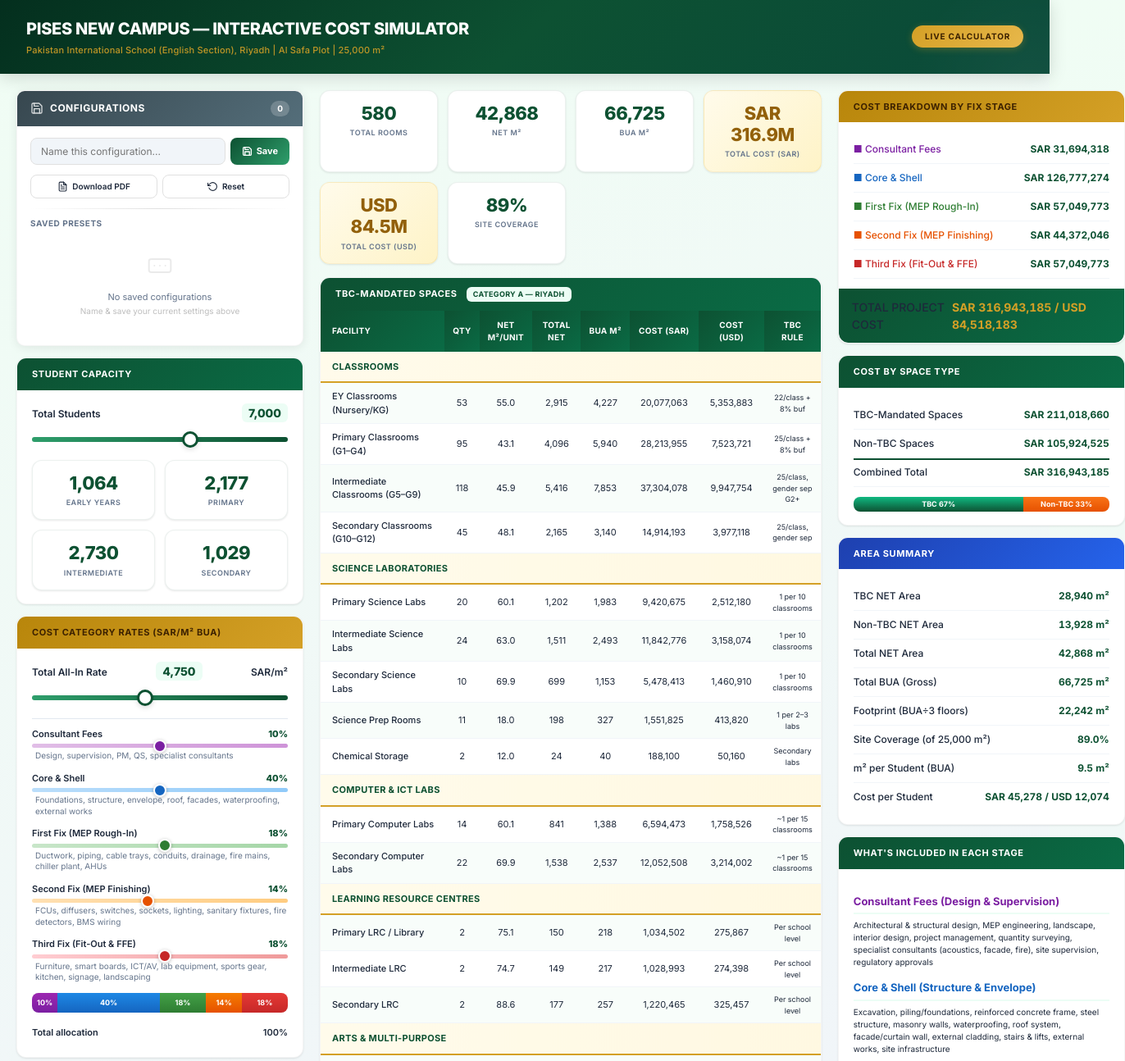
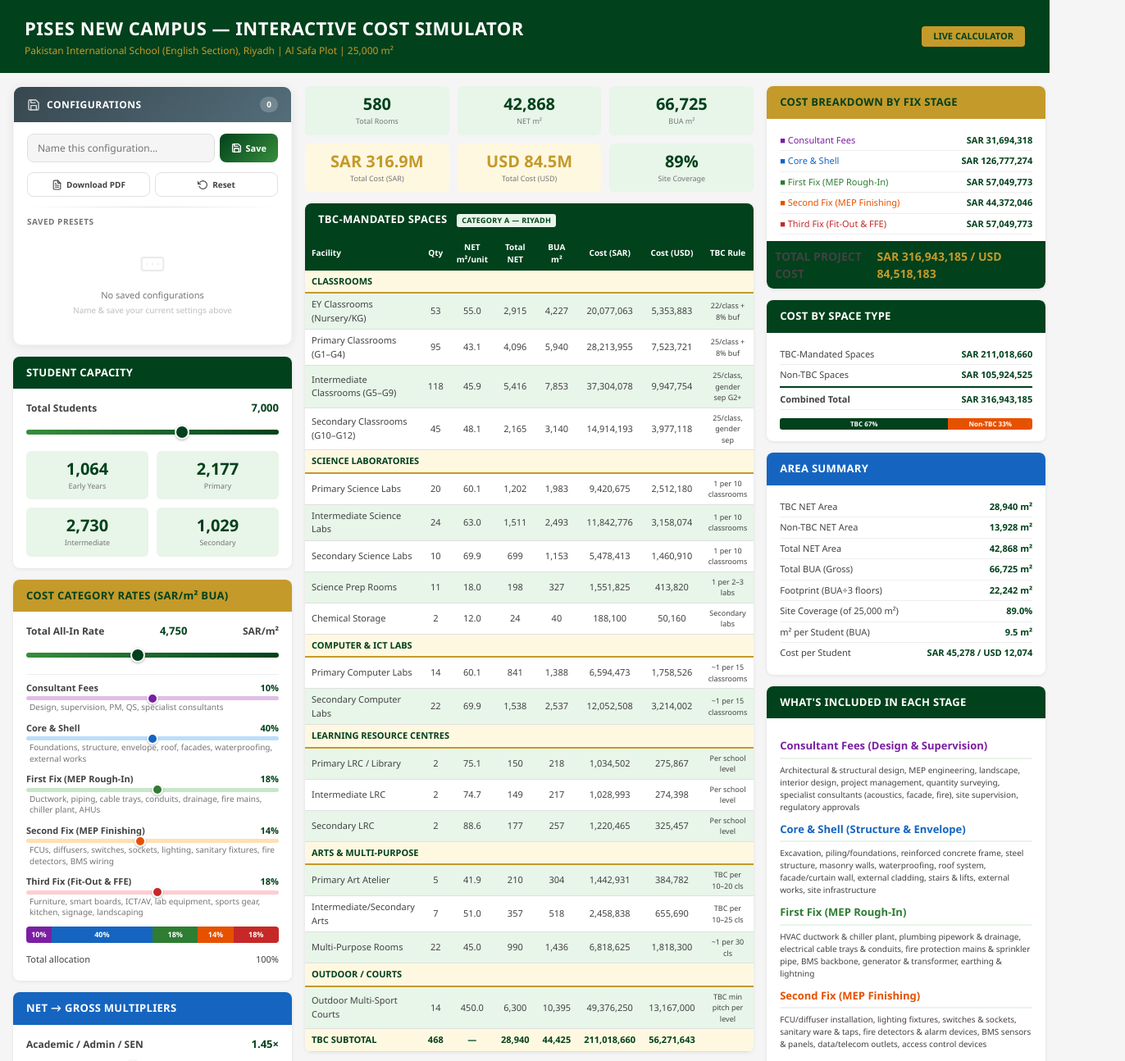
Before and after one commit to assadvirgo/landing-pages, a plain HTML site: page index.html in a window 1280 px wide. Shown: the top 1294 px of the page at 82% size, 1372 px wide, since content can reach past the window. Drawn offline with Linux system fonts and the light colour scheme.

Commit message:
Revert "feat: Complete visual facelift of pricing calculator"

```diff
--- a/index.html
+++ b/index.html
@@ -5,90 +5,53 @@
 <meta name="viewport" content="width=device-width, initial-scale=1.0">
 <title>PISES New Campus — Cost Simulator</title>
 <style>
-  @import url('https://fonts.googleapis.com/css2?family=Inter:wght@400;500;600;700;800&display=swap');
-
   :root {
-    --dk-green: #0D5132;
-    --md-green: #2E9E6B;
-    --lt-green: #ECFDF5;
-    --gold: #D4A026;
-    --lt-gold: #FFFBEB;
-    --dk-grey: #1E293B;
-    --md-grey: #64748B;
-    --lt-grey: #F1F5F9;
-    --border: #CBD5E1;
+    --dk-green: #01411C;
+    --md-green: #388E3C;
+    --lt-green: #E8F5E9;
+    --gold: #C49A2A;
+    --lt-gold: #FFF8E1;
+    --dk-grey: #424242;
+    --md-grey: #757575;
+    --lt-grey: #F5F5F5;
+    --border: #BDBDBD;
     --white: #FFFFFF;
-    --red: #DC2626;
-    --blue: #2563EB;
-    --radius: 12px;
-    --shadow-sm: 0 1px 2px rgba(0,0,0,0.04), 0 1px 3px rgba(0,0,0,0.06);
-    --shadow-md: 0 4px 6px rgba(0,0,0,0.04), 0 2px 4px rgba(0,0,0,0.06);
-    --shadow-lg: 0 10px 25px rgba(0,0,0,0.06), 0 4px 10px rgba(0,0,0,0.04);
-    --transition: 0.2s cubic-bezier(0.4, 0, 0.2, 1);
+    --red: #C62828;
+    --blue: #1565C0;
   }
 
   * { box-sizing: border-box; margin: 0; padding: 0; }
 
   body {
-    font-family: 'Inter', -apple-system, BlinkMacSystemFont, 'Segoe UI', Roboto, sans-serif;
-    background: linear-gradient(160deg, #F0FDF4 0%, #F1F5F9 40%, #EFF6FF 100%);
+    font-family: 'Segoe UI', 'Calibri', Arial, sans-serif;
+    background: var(--lt-grey);
     color: var(--dk-grey);
     line-height: 1.5;
-    min-height: 100vh;
-    -webkit-font-smoothing: antialiased;
   }
 
   /* ── HEADER ─────────────────────────────────────────── */
   .header {
-    background: linear-gradient(135deg, #042F1E 0%, var(--dk-green) 50%, #0A4A3A 100%);
+    background: var(--dk-green);
     color: var(--white);
-    padding: 20px 32px;
+    padding: 18px 30px;
     display: flex;
     justify-content: space-between;
     align-items: center;
-    box-shadow: 0 4px 20px rgba(0,0,0,0.15);
-    position: relative;
-    overflow: hidden;
-  }
-  .header::before {
-    content: '';
-    position: absolute;
-    top: -50%;
-    right: -10%;
-    width: 300px;
-    height: 300px;
-    background: radial-gradient(circle, rgba(255,255,255,0.04) 0%, transparent 70%);
-    border-radius: 50%;
-  }
-  .header h1 {
-    font-size: 20px;
-    font-weight: 800;
-    letter-spacing: -0.3px;
-    position: relative;
-  }
-  .header .sub {
-    color: var(--gold);
+  }
+  .header h1 { font-size: 22px; font-weight: 700; letter-spacing: 0.5px; }
+  .header .sub { color: var(--gold); font-size: 12px; margin-top: 2px; }
+  .header .badge {
+    background: var(--gold);
+    color: var(--dk-green);
+    padding: 4px 14px;
+    border-radius: 4px;
     font-size: 11px;
-    margin-top: 3px;
-    font-weight: 500;
-    letter-spacing: 0.2px;
-    opacity: 0.9;
-  }
-  .header .badge {
-    background: linear-gradient(135deg, var(--gold), #E8B84B);
-    color: #3D2200;
-    padding: 6px 16px;
-    border-radius: 20px;
-    font-size: 10px;
-    font-weight: 700;
-    letter-spacing: 0.8px;
-    box-shadow: 0 2px 8px rgba(212,160,38,0.3);
-    position: relative;
+    font-weight: 700;
   }
 
   /* ── LAYOUT ─────────────────────────────────────────── */
-  .container { max-width: 1640px; margin: 0 auto; padding: 20px; }
-  .grid-3 { display: grid; grid-template-columns: 350px 1fr 350px; gap: 20px; }
+  .container { max-width: 1600px; margin: 0 auto; padding: 16px; }
+  .grid-3 { display: grid; grid-template-columns: 340px 1fr 340px; gap: 16px; }
 
   @media (max-width: 1200px) {
     .grid-3 { grid-template-columns: 1fr; }
@@ -97,29 +60,25 @@
   /* ── CARDS ──────────────────────────────────────────── */
   .card {
     background: var(--white);
-    border-radius: var(--radius);
-    box-shadow: var(--shadow-sm);
+    border-radius: 8px;
+    box-shadow: 0 1px 4px rgba(0,0,0,0.08);
     overflow: hidden;
-    border: 1px solid rgba(0,0,0,0.04);
-    transition: box-shadow var(--transition);
-  }
-  .card:hover { box-shadow: var(--shadow-md); }
+  }
   .card-head {
-    background: linear-gradient(135deg, var(--dk-green), #0A6B45);
+    background: var(--dk-green);
     color: var(--white);
-    padding: 11px 18px;
-    font-size: 11px;
-    font-weight: 700;
-    letter-spacing: 0.6px;
-    text-transform: uppercase;
-  }
-  .card-head.gold { background: linear-gradient(135deg, #B8860B, var(--gold)); color: #3D2200; }
-  .card-head.blue { background: linear-gradient(135deg, #1E40AF, var(--blue)); }
-  .card-head.red  { background: linear-gradient(135deg, #991B1B, var(--red)); }
-  .card-body { padding: 16px 18px; }
+    padding: 10px 16px;
+    font-size: 13px;
+    font-weight: 700;
+    letter-spacing: 0.3px;
+  }
+  .card-head.gold { background: var(--gold); color: var(--dk-green); }
+  .card-head.blue { background: var(--blue); color: var(--white); }
+  .card-head.red  { background: var(--red); color: var(--white); }
+  .card-body { padding: 14px 16px; }
 
   /* ── INPUTS ─────────────────────────────────────────── */
-  .input-group { margin-bottom: 16px; }
+  .input-group { margin-bottom: 14px; }
   .input-group label {
     display: flex;
     justify-content: space-between;
@@ -127,265 +86,216 @@
     font-size: 12px;
     font-weight: 600;
     color: var(--dk-grey);
-    margin-bottom: 6px;
+    margin-bottom: 4px;
   }
   .input-group label .val {
-    font-size: 14px;
-    font-weight: 800;
+    font-size: 13px;
+    font-weight: 700;
     color: var(--dk-green);
-    background: var(--lt-green);
-    padding: 1px 8px;
-    border-radius: 6px;
   }
   .input-group input[type="range"] {
     width: 100%;
     -webkit-appearance: none;
     height: 6px;
-    border-radius: 6px;
+    border-radius: 3px;
     background: linear-gradient(to right, var(--md-green), var(--dk-green));
     outline: none;
-    transition: height var(--transition);
-  }
-  .input-group input[type="range"]:hover { height: 8px; }
+  }
   .input-group input[type="range"]::-webkit-slider-thumb {
     -webkit-appearance: none;
-    width: 20px; height: 20px;
+    width: 18px; height: 18px;
     border-radius: 50%;
-    background: var(--white);
-    border: 3px solid var(--dk-green);
-    box-shadow: 0 2px 6px rgba(0,0,0,0.15);
+    background: var(--dk-green);
+    border: 2px solid var(--white);
+    box-shadow: 0 1px 3px rgba(0,0,0,0.3);
     cursor: pointer;
-    transition: all var(--transition);
-  }
-  .input-group input[type="range"]:hover::-webkit-slider-thumb {
-    box-shadow: 0 2px 10px rgba(13,81,50,0.3);
-    transform: scale(1.1);
   }
   .input-group input[type="number"] {
     width: 100%;
-    padding: 8px 12px;
-    border: 1.5px solid var(--border);
-    border-radius: 8px;
+    padding: 6px 10px;
+    border: 1px solid var(--border);
+    border-radius: 4px;
     font-size: 13px;
     font-family: inherit;
-    transition: all var(--transition);
   }
   .input-group input[type="number"]:focus {
     outline: none;
     border-color: var(--dk-green);
-    box-shadow: 0 0 0 3px rgba(13,81,50,0.1);
-  }
-
-  .cost-slider-group { margin-bottom: 12px; }
+    box-shadow: 0 0 0 2px rgba(1,65,28,0.15);
+  }
+
+  .cost-slider-group { margin-bottom: 10px; }
   .cost-slider-group label {
     display: flex;
     justify-content: space-between;
     font-size: 11px;
     font-weight: 600;
-    margin-bottom: 4px;
-  }
-  .cost-slider-group label .val {
-    font-weight: 800;
-    color: var(--dk-green);
-  }
+    margin-bottom: 2px;
+  }
+  .cost-slider-group label .val { color: var(--dk-green); font-weight: 700; }
   .cost-slider-group .range-row { display: flex; align-items: center; gap: 8px; }
   .cost-slider-group input[type="range"] {
     flex: 1;
     -webkit-appearance: none;
     height: 5px;
-    border-radius: 6px;
+    border-radius: 3px;
     outline: none;
-    transition: height var(--transition);
-  }
-  .cost-slider-group input[type="range"]:hover { height: 7px; }
+  }
   .cost-slider-group input[type="range"]::-webkit-slider-thumb {
     -webkit-appearance: none;
-    width: 16px; height: 16px;
+    width: 14px; height: 14px;
     border-radius: 50%;
-    border: 2.5px solid var(--white);
-    box-shadow: 0 1px 4px rgba(0,0,0,0.25);
+    border: 2px solid var(--white);
+    box-shadow: 0 1px 2px rgba(0,0,0,0.3);
     cursor: pointer;
-    transition: transform var(--transition);
-  }
-  .cost-slider-group input[type="range"]:hover::-webkit-slider-thumb {
-    transform: scale(1.15);
   }
   .cost-slider-group .includes {
     font-size: 10px;
     color: var(--md-grey);
-    margin-top: 3px;
+    margin-top: 2px;
     padding-left: 4px;
     line-height: 1.35;
   }
 
   /* Color-coded sliders */
-  .slider-consultant input[type="range"] { background: linear-gradient(to right, #E1BEE7, #CE93D8); }
+  .slider-consultant input[type="range"] { background: #E1BEE7; }
   .slider-consultant input[type="range"]::-webkit-slider-thumb { background: #7B1FA2; }
-  .slider-core input[type="range"] { background: linear-gradient(to right, #BBDEFB, #90CAF9); }
+  .slider-core input[type="range"] { background: #BBDEFB; }
   .slider-core input[type="range"]::-webkit-slider-thumb { background: #1565C0; }
-  .slider-first input[type="range"] { background: linear-gradient(to right, #C8E6C9, #A5D6A7); }
+  .slider-first input[type="range"] { background: #C8E6C9; }
   .slider-first input[type="range"]::-webkit-slider-thumb { background: #2E7D32; }
-  .slider-second input[type="range"] { background: linear-gradient(to right, #FFE0B2, #FFCC80); }
+  .slider-second input[type="range"] { background: #FFE0B2; }
   .slider-second input[type="range"]::-webkit-slider-thumb { background: #E65100; }
-  .slider-third input[type="range"] { background: linear-gradient(to right, #FFCDD2, #EF9A9A); }
+  .slider-third input[type="range"] { background: #FFCDD2; }
   .slider-third input[type="range"]::-webkit-slider-thumb { background: #C62828; }
 
   .pct-bar {
-    height: 24px;
-    border-radius: 8px;
+    height: 20px;
+    border-radius: 4px;
     display: flex;
     overflow: hidden;
-    margin: 10px 0;
+    margin: 8px 0;
     font-size: 9px;
     font-weight: 700;
     color: var(--white);
-    box-shadow: inset 0 1px 2px rgba(0,0,0,0.1);
   }
   .pct-bar div {
     display: flex;
     align-items: center;
     justify-content: center;
-    transition: width 0.4s cubic-bezier(0.4, 0, 0.2, 1);
+    transition: width 0.3s;
     min-width: 0;
     overflow: hidden;
     white-space: nowrap;
   }
-  .pct-consultant { background: linear-gradient(180deg, #9C27B0, #7B1FA2); }
-  .pct-core { background: linear-gradient(180deg, #1E88E5, #1565C0); }
-  .pct-first { background: linear-gradient(180deg, #43A047, #2E7D32); }
-  .pct-second { background: linear-gradient(180deg, #F57C00, #E65100); }
-  .pct-third { background: linear-gradient(180deg, #E53935, #C62828); }
+  .pct-consultant { background: #7B1FA2; }
+  .pct-core { background: #1565C0; }
+  .pct-first { background: #2E7D32; }
+  .pct-second { background: #E65100; }
+  .pct-third { background: #C62828; }
 
   .total-line {
     display: flex;
     justify-content: space-between;
     align-items: center;
-    padding: 6px 0;
+    padding: 4px 0;
     font-size: 11px;
-    font-weight: 600;
   }
   .total-line.warn { color: var(--red); font-weight: 700; }
 
   /* ── TABLES ─────────────────────────────────────────── */
   table { width: 100%; border-collapse: collapse; font-size: 11px; }
   th {
-    background: linear-gradient(135deg, var(--dk-green), #0A6B45);
+    background: var(--dk-green);
     color: var(--white);
-    padding: 10px 10px;
+    padding: 6px 8px;
     text-align: center;
     font-size: 10px;
     font-weight: 700;
-    letter-spacing: 0.3px;
-    text-transform: uppercase;
-  }
-  th:first-child { text-align: left; padding-left: 14px; }
+  }
+  th:first-child { text-align: left; }
   td {
-    padding: 8px 10px;
-    border-bottom: 1px solid #F1F5F9;
+    padding: 5px 8px;
+    border-bottom: 1px solid #E0E0E0;
     text-align: center;
-    transition: background var(--transition);
-  }
-  td:first-child { text-align: left; font-weight: 500; padding-left: 14px; }
-  tr:hover td { background: rgba(13,81,50,0.03); }
-  tr:nth-child(even) { background: #F8FDFA; }
-  tr:nth-child(even):hover td { background: rgba(13,81,50,0.05); }
+  }
+  td:first-child { text-align: left; font-weight: 500; }
+  tr:nth-child(even) { background: var(--lt-green); }
   tr.section-head td {
-    background: linear-gradient(to right, var(--lt-gold), #FFF8E1);
+    background: var(--lt-gold);
     font-weight: 700;
     color: var(--dk-green);
     font-size: 11px;
     border-bottom: 2px solid var(--gold);
-    letter-spacing: 0.3px;
-    padding: 10px 14px;
   }
   tr.total-row td {
-    background: linear-gradient(135deg, var(--dk-green), #0A6B45);
+    background: var(--dk-green);
     color: var(--white);
     font-weight: 700;
     font-size: 12px;
   }
   tr.subtotal-row td {
-    background: linear-gradient(to right, var(--lt-gold), #FFF3E0);
+    background: var(--lt-gold);
     font-weight: 700;
     color: var(--dk-green);
-    font-size: 11px;
-    border-bottom: 2px solid var(--gold);
   }
 
   /* ── KPI CARDS ──────────────────────────────────────── */
   .kpi-row {
     display: grid;
     grid-template-columns: repeat(auto-fit, minmax(140px, 1fr));
-    gap: 12px;
-    margin-bottom: 16px;
+    gap: 10px;
+    margin-bottom: 14px;
   }
   .kpi {
-    background: var(--white);
-    border-radius: var(--radius);
-    padding: 14px 12px;
+    background: var(--lt-green);
+    border-radius: 6px;
+    padding: 10px;
     text-align: center;
-    box-shadow: var(--shadow-sm);
-    border: 1px solid rgba(13,81,50,0.08);
-    transition: all var(--transition);
-  }
-  .kpi:hover { box-shadow: var(--shadow-md); transform: translateY(-2px); }
+  }
   .kpi .value {
-    font-size: 22px;
-    font-weight: 800;
+    font-size: 20px;
+    font-weight: 700;
     color: var(--dk-green);
     line-height: 1.2;
-    letter-spacing: -0.5px;
   }
   .kpi .label {
     font-size: 9px;
-    font-weight: 600;
     color: var(--md-grey);
-    margin-top: 4px;
-    text-transform: uppercase;
-    letter-spacing: 0.5px;
-  }
-
-  .kpi-gold {
-    background: linear-gradient(135deg, #FFFBEB, #FEF3C7);
-    border-color: rgba(212,160,38,0.15);
-  }
-  .kpi-gold .value { color: #92600A; }
+    margin-top: 2px;
+  }
+
+  .kpi-gold { background: var(--lt-gold); }
+  .kpi-gold .value { color: var(--gold); }
 
   /* ── COST BREAKDOWN ─────────────────────────────────── */
   .cost-row {
     display: flex;
     justify-content: space-between;
-    align-items: center;
-    padding: 8px 0;
-    font-size: 12px;
-    border-bottom: 1px solid #F1F5F9;
-    transition: background var(--transition);
-  }
-  .cost-row:hover { background: #F8FAFC; margin: 0 -18px; padding-left: 18px; padding-right: 18px; border-radius: 6px; }
+    padding: 4px 0;
+    font-size: 11px;
+    border-bottom: 1px solid #EEE;
+  }
   .cost-row:last-child { border-bottom: none; }
-  .cost-row .cost-label { color: var(--dk-grey); font-weight: 500; }
-  .cost-row .cost-val { font-weight: 700; color: var(--dk-green); font-variant-numeric: tabular-nums; }
+  .cost-row .cost-label { color: var(--dk-grey); }
+  .cost-row .cost-val { font-weight: 700; color: var(--dk-green); }
   .cost-row.grand {
-    background: linear-gradient(135deg, var(--dk-green), #0A6B45);
+    background: var(--dk-green);
     color: var(--white);
-    padding: 12px 16px;
-    margin: 12px -18px -16px;
-    border-radius: 0 0 var(--radius) var(--radius);
+    padding: 8px 10px;
+    margin: 8px -16px -14px;
+    border-radius: 0 0 8px 8px;
     font-size: 14px;
     font-weight: 700;
   }
-  .cost-row.grand:hover { margin: 12px -18px -16px; background: linear-gradient(135deg, var(--dk-green), #0A6B45); }
   .cost-row.grand .cost-val { color: var(--gold); }
 
   .disclaimer {
-    font-size: 10px;
+    font-size: 9px;
     color: var(--md-grey);
-    margin-top: 14px;
-    line-height: 1.5;
-    background: #F8FAFC;
-    padding: 12px 14px;
-    border-radius: 8px;
-    border-left: 3px solid var(--border);
+    font-style: italic;
+    margin-top: 10px;
+    line-height: 1.4;
   }
 
   /* ── SECTION DIVIDERS ───────────────────────────────── */
@@ -393,18 +303,17 @@
     font-size: 13px;
     font-weight: 700;
     color: var(--dk-green);
-    margin: 14px 0 6px;
+    margin: 10px 0 6px;
     padding-bottom: 4px;
     border-bottom: 2px solid var(--lt-green);
   }
 
   .tag {
     display: inline-block;
-    padding: 2px 8px;
-    border-radius: 6px;
+    padding: 1px 6px;
+    border-radius: 3px;
     font-size: 9px;
     font-weight: 700;
-    letter-spacing: 0.3px;
   }
   .tag-tbc { background: var(--lt-green); color: var(--dk-green); }
   .tag-non { background: #FFF3E0; color: #E65100; }
@@ -656,27 +565,22 @@
 
   /* ── PRINT / PDF STYLES ──────────────────────────────── */
   @media print {
-    body { background: white !important; font-size: 9px; line-height: 1.3; }
+    body { background: white; font-size: 9px; line-height: 1.3; }
     .header { padding: 10px 20px; }
-    .header::before { display: none; }
     .header h1 { font-size: 16px; }
     .config-card, .config-toast, .btn-toolbar { display: none !important; }
     .container { padding: 8px; max-width: 100%; }
     .grid-3 { display: block; }
     .grid-3 > div { margin-bottom: 12px; }
-    .card { box-shadow: none !important; border: 1px solid #CCC; page-break-inside: avoid; }
-    .card:hover { box-shadow: none !important; }
-    .kpi { box-shadow: none !important; }
-    .kpi:hover { transform: none !important; }
+    .card { box-shadow: none; border: 1px solid #CCC; page-break-inside: avoid; }
     .kpi-row { grid-template-columns: repeat(6, 1fr); }
     .footer { margin-top: 10px; }
     input[type="range"] { display: none; }
     .input-group label .val,
-    .cost-slider-group label .val { font-size: 12px; background: none; padding: 0; }
+    .cost-slider-group label .val { font-size: 12px; }
     .input-group label,
     .cost-slider-group label { justify-content: flex-start; gap: 8px; }
     .cost-slider-group .includes { display: none; }
-    .cost-row:hover { margin: 0; padding-left: 0; padding-right: 0; background: none !important; }
     .pct-bar { print-color-adjust: exact; -webkit-print-color-adjust: exact; }
     tr.section-head td, tr.subtotal-row td, th, .card-head, .header, .footer,
     .kpi, .kpi-gold, .pct-consultant, .pct-core, .pct-first, .pct-second, .pct-third,
@@ -684,19 +588,16 @@
       print-color-adjust: exact;
       -webkit-print-color-adjust: exact;
     }
-    .disclaimer { background: none; border-left: none; padding: 0; }
   }
 
   /* ── FOOTER ─────────────────────────────────────────── */
   .footer {
-    background: linear-gradient(135deg, #042F1E 0%, var(--dk-green) 50%, #0A4A3A 100%);
-    color: rgba(255,255,255,0.6);
+    background: var(--dk-green);
+    color: var(--gold);
     text-align: center;
-    padding: 16px;
+    padding: 12px;
     font-size: 10px;
-    margin-top: 24px;
-    font-weight: 500;
-    letter-spacing: 0.3px;
+    margin-top: 20px;
   }
 </style>
 </head>
@@ -781,7 +682,7 @@
             <label>Total All-In Rate <span class="val" id="lbl-rate">4,771</span> SAR/m²</label>
             <input type="range" id="sl-rate" min="3000" max="7000" step="50" value="4771">
           </div>
-          <hr style="border:none;border-top:1px solid #E2E8F0;margin:10px 0;">
+          <hr style="border:none;border-top:1px solid #EEE;margin:8px 0;">
 
           <div class="cost-slider-group slider-consultant">
             <label>Consultant Fees <span class="val" id="lbl-pct-consultant">10%</span></label>
@@ -975,10 +876,10 @@
           <div class="cost-row" style="border-top:2px solid var(--dk-green);padding-top:6px;font-weight:700;">
             <span class="cost-label">Combined Total</span><span class="cost-val" id="out-combined">—</span>
           </div>
-          <div style="margin-top:12px;">
-            <div style="display:flex;height:18px;border-radius:8px;overflow:hidden;font-size:9px;font-weight:700;color:white;box-shadow:inset 0 1px 2px rgba(0,0,0,0.1);">
-              <div id="bar-tbc" style="background:linear-gradient(180deg,#10B981,var(--dk-green));display:flex;align-items:center;justify-content:center;transition:width 0.4s cubic-bezier(0.4,0,0.2,1);">TBC</div>
-              <div id="bar-nontbc" style="background:linear-gradient(180deg,#F97316,#E65100);display:flex;align-items:center;justify-content:center;transition:width 0.4s cubic-bezier(0.4,0,0.2,1);">Non-TBC</div>
+          <div style="margin-top:10px;">
+            <div style="display:flex;height:14px;border-radius:3px;overflow:hidden;font-size:8px;font-weight:700;color:white;">
+              <div id="bar-tbc" style="background:var(--dk-green);display:flex;align-items:center;justify-content:center;transition:width 0.3s;">TBC</div>
+              <div id="bar-nontbc" style="background:#E65100;display:flex;align-items:center;justify-content:center;transition:width 0.3s;">Non-TBC</div>
             </div>
           </div>
         </div>
@@ -1031,7 +932,7 @@
 </div><!-- container -->
 
 <div class="footer">
-  CONFIDENTIAL &nbsp;&middot;&nbsp; Pakistan International School (English Section), Riyadh &nbsp;&middot;&nbsp; Cost Simulator v2.0 &nbsp;&middot;&nbsp; 2025
+  CONFIDENTIAL | Pakistan International School (English Section), Riyadh | Cost Simulator v1.0 | 2025
 </div>
 
 <div class="config-toast" id="config-toast"></div>
```
